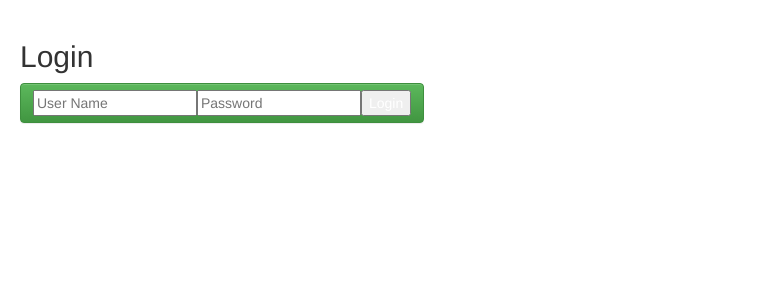
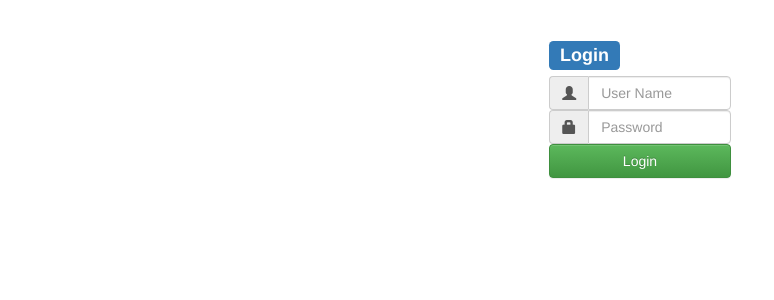
Before and after one commit to GertMadsen/CA3, a React (Create React App) app in the folder Web Client/: page / in a window 1280 px wide. Shown: the top 300 px of the page, without its empty margins (0-774 px from the left). Built offline with nearby package versions, Linux system fonts and the light colour scheme.

Commit message:
styling er sygt

```diff
--- a/Web Client/src/App.js
+++ b/Web Client/src/App.js
@@ -28,13 +28,26 @@ class LogIn extends Component {
 
   render() {
     return (
-      <div>
-        <h2>Login</h2>
-        <form className= 'btn btn-success'onSubmit={this.login} onChange={this.onChange} >
-          <input placeholder="User Name" id="username" />
-          <input placeholder="Password" id="password" />
-          <button>Login</button>
-        </form>
+      <div class="row">
+        <div class="col-md-5"></div>
+        <div class="col-md-2">
+        <h3><span class="label label-primary">Login</span></h3>
+          <form onSubmit={this.login} onChange={this.onChange} >
+            <div class="input-group">
+              <div class="input-group">
+                <span class="input-group-addon"><i class="glyphicon glyphicon-user"></i></span>
+                <input class="form-control" placeholder="User Name" id="username" />
+              </div>
+              <div class="input-group">
+                <span class="input-group-addon"><i class="glyphicon glyphicon-lock"></i></span>
+                <input class="form-control" placeholder="Password" id="password" />
+              </div>
+              <button class='btn btn-success btn-block'>Login</button>
+            </div>
+
+          </form>
+        </div>
+        <div class="col-md-5"></div>
       </div>
     )
   }
@@ -53,19 +66,25 @@ class FetchSwapi extends Component {
 
   render() {
     return (
-      <div>
-        <h2> Name: {this.state.pers.name} </h2>
-        <h3> Height: {this.state.pers.height} </h3>
-        <h3> Weight : {this.state.pers.mass} </h3>
-        <h3> Gender : {this.state.pers.gender} </h3>
+      <div class="row">
+        <div class="col-sm-4"></div>
+        <div class="col-sm-4">
+          <div class="well well-sm"> <h4> Name:  {this.state.pers.name}</h4></div>
+          <div class="well well-sm">  <h4> Height: {this.state.pers.height} </h4></div>
+          <div class="well well-sm">  <h4> Weight : {this.state.pers.mass} </h4></div>
+          <div class="well well-sm">  <h4> Gender : {this.state.pers.gender} </h4></div>
+        </div>
+        <div class="col-sm-4"></div>
       </div>
     )
   }
 }
 
 const Home = () => (
-  <div>
-    <h2>Welcome.</h2>
+  <div class="row">
+    <div class="col-sm-4"></div>
+    <div class="col-sm-4 well well-lg"> <h2>Welcome to the Seed</h2></div>
+    <div class="col-sm-4"></div>
   </div>
 )
 
@@ -82,11 +101,13 @@ class UserData extends Component {
   }
   render() {
     return (
-      <div>
-        <div>
-          <h2> Data Received from server </h2>
-          <h3> {this.state.dataFromServer} </h3>
+      <div class="row">
+        <div class="col-sm-2"></div>
+        <div class="col-sm-8">
+          <div class="well well-lg"> <h2> Data Received from server </h2> </div>
+          <div class="well well-lg">  <h3> {this.state.dataFromServer} </h3> </div>
         </div>
+        <div class="col-sm-2"></div>
       </div>
 
     )
@@ -105,21 +126,30 @@ class Header extends Component {
   render() {
     return (
       <div>
-        <div>
-          <Router>
-            <div>
-              <ul className="header">
+        <Router>
+          <nav class="navbar navbar-inverse">
+            <div class="container-fluid">
+              <div class="navbar-header">
+                <a class="navbar-brand">CA3 Seed</a>
+              </div>
+              <ul class="nav navbar-nav">
                 <li><NavLink exact to="/">Home</NavLink></li>
                 {this.state.userroles === "user" && <li><NavLink to="/userdata">UserData</NavLink></li>}
                 {this.state.userroles === "admin" && <li><NavLink to="/admindata">AdminData</NavLink></li>}
                 <li><NavLink to="/swapi">Swapi</NavLink></li>
               </ul>
+              <ul class="nav navbar-nav navbar-right">
+                <li><button onClick={this.props.logout} class='btn btn-link'> <span class="glyphicon glyphicon-log-out"></span> Logout</button></li>
+              </ul>
             </div>
-          </Router>
-          <h3> Logged in as : {this.state.username}</h3>
+          </nav>
+        </Router>
+        <div>
+          <span>
+            <div class="well well-sm"><h4> Logged in as : {this.state.username}</h4></div>
+            </span>
         </div>
       </div>
-
     )
   }
 }
@@ -146,7 +176,7 @@ class App extends Component {
       <div>
         {!this.state.loggedIn ? (<LogIn login={this.login} />) :
           (<div>
-            <Header />
+            <Header logout={this.logout} />
 
             <Router>
               <Switch>
@@ -157,8 +187,6 @@ class App extends Component {
                 <Route component={NoMatch} />
               </Switch>
             </Router>
-            <button onClick={this.logout}>Logout</button>
-
           </div>)}
 
         <h3>{this.state.loginError} </h3>
--- a/Web Client/src/index.css
+++ b/Web Client/src/index.css
@@ -56,3 +56,8 @@ ul.header li a {
   margin: 5px;
   background-color: lightgray;
 }
+
+.col-centered{
+  float: none;
+  margin: 0 auto;
+}
```
